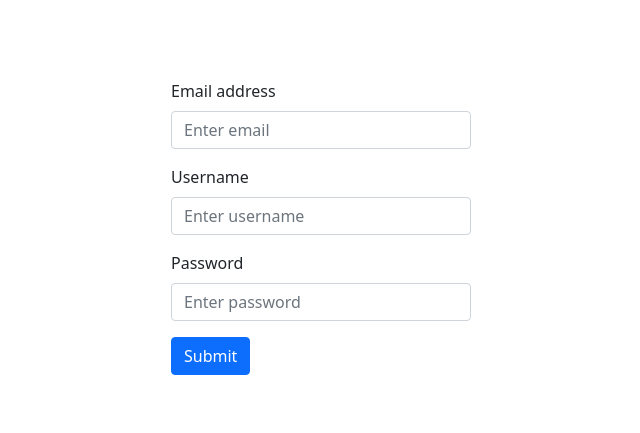
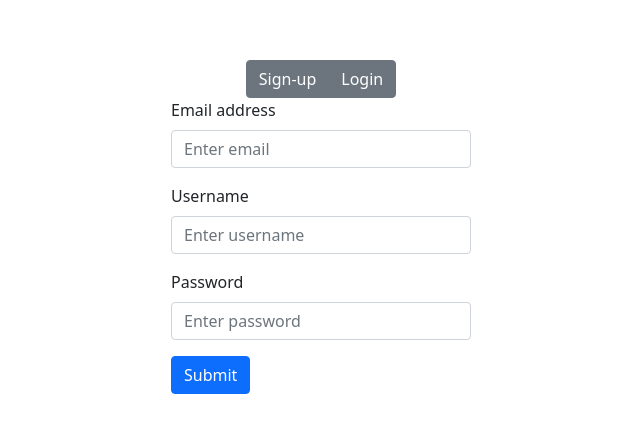
Before and after one commit to Arturoo0/FormServe, a React (Create React App) app in the folder frontend/: page / in a window 1280 px wide. Shown: the part 173-606 px from the top of the page, without its empty margins (319-959 px from the left). Built offline with nearby package versions, Linux system fonts and the light colour scheme.

Commit message:
allow for auth type(login/signup) to be selected

```diff
--- a/frontend/src/components/AuthInput.js
+++ b/frontend/src/components/AuthInput.js
@@ -43,7 +43,6 @@ const AuthInput = () => {
                         username: inputUsername,
                         password: inputPassword
                     })
-                    console.log(res);
                 }}>
                     Submit
                 </Button>
--- a/frontend/src/pages/Auth.js
+++ b/frontend/src/pages/Auth.js
@@ -1,17 +1,30 @@
-import { AuthInput } from "../components";
+import { AuthInput } from '../components';
+import { useState } from 'react';
+import {
+    ButtonGroup,
+    Button
+} from 'react-bootstrap';
 
 const authContainer = {
     'height': '100vh',
     'widht': '100vw',
     'display': 'flex',
     'justifyContent': 'center',
-    'alignItems' : 'center'
+    'alignItems' : 'center',
+    'flexDirection' : 'column'
 };
 
 const Auth = () => {
+    const LOGIN = 'login';
+    const SIGNUP = 'signup';
+    const [authType, setAuthType] = useState(LOGIN);
     return (
         <div style={authContainer}>
-            <AuthInput />
+            <ButtonGroup aria-label="Basic example">
+                <Button variant="secondary" onClick={() => {setAuthType(SIGNUP)}}>Sign-up</Button>
+                <Button variant="secondary" onClick={() => {setAuthType(LOGIN)}}>Login</Button>
+            </ButtonGroup>
+            <AuthInput selectedAuthType={authType}/>
         </div>
     );
 }
```
